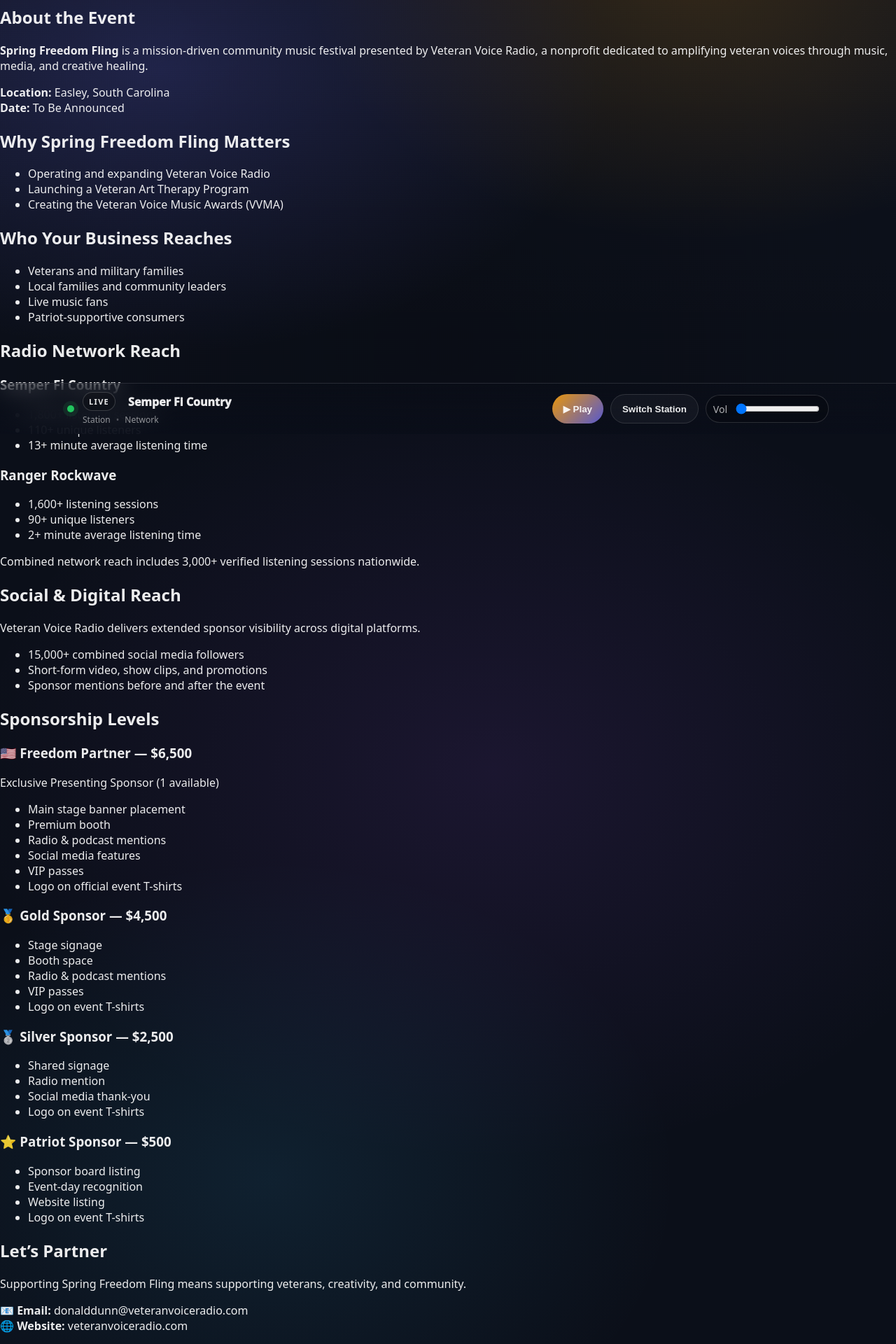
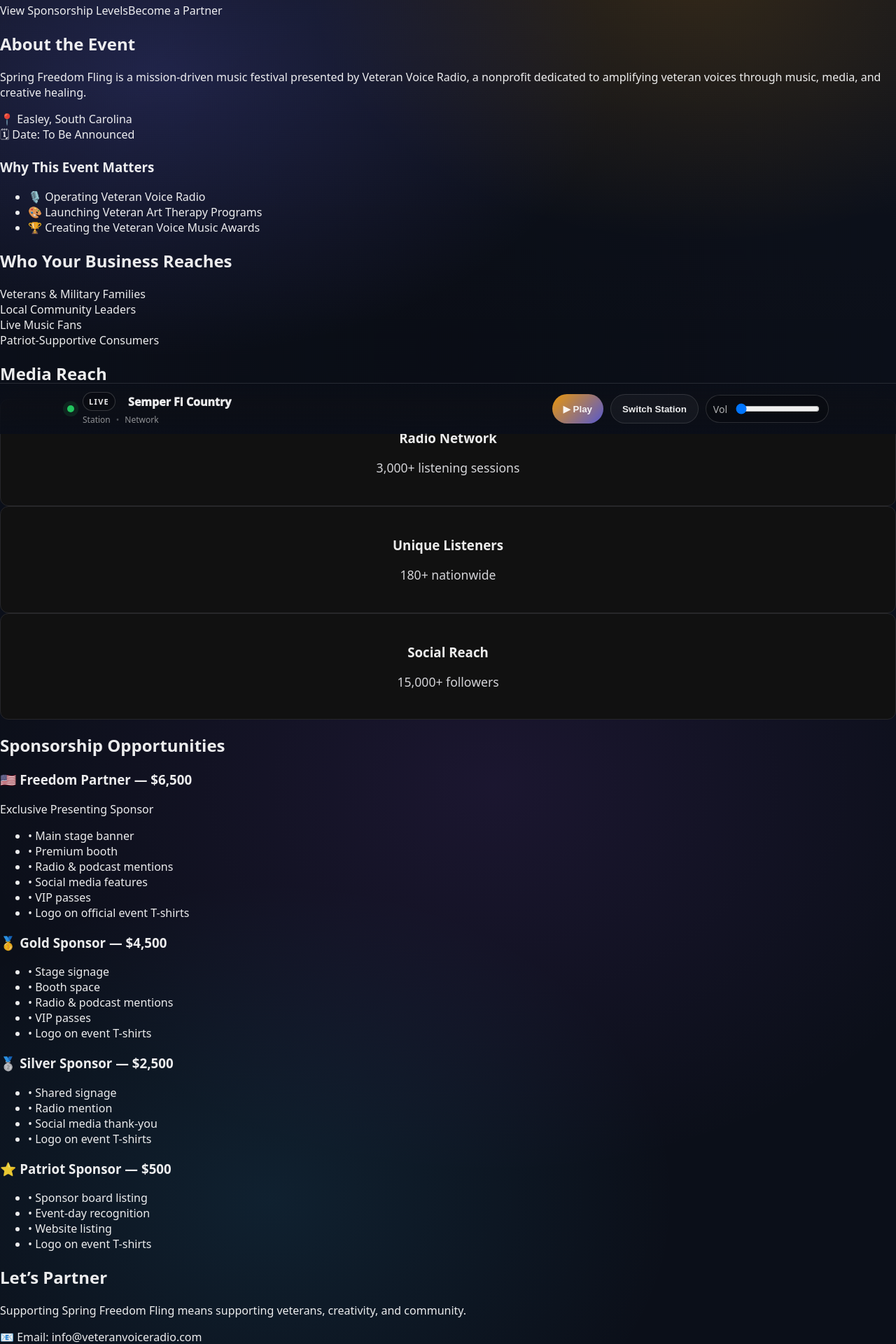
Before and after one commit to bigstock2001/veteranvoiceradio, a Next.js app: page /sponsorship in a window 1280 px wide. Shown: the part 180-2100 px from the top of the page at 70% size. Built offline with nearby package versions, Linux system fonts and the light colour scheme.

Commit message:
added polish to sponsorship page

```diff
--- a/app/sponsorship/page.jsx
+++ b/app/sponsorship/page.jsx
@@ -1,165 +1,218 @@
 export const metadata = {
   title: "Sponsorship | Spring Freedom Fling — Veteran Voice Radio",
   description:
-    "Partner with Veteran Voice Radio to support veterans through music, media, and community. Sponsorship opportunities for Spring Freedom Fling.",
+    "Partner with Veteran Voice Radio to support veterans through music, media, and community.",
 };
 
 export default function SponsorshipPage() {
   return (
-    <main className="max-w-6xl mx-auto px-6 py-16 space-y-16">
-      {/* Hero */}
-      <section className="text-center space-y-4">
-        <h1 className="text-4xl font-bold">
-          Spring Freedom Fling Sponsorship Opportunities
+    <main className="bg-gradient-to-b from-black via-zinc-900 to-black text-white">
+      {/* HERO */}
+      <section className="max-w-6xl mx-auto px-6 py-24 text-center space-y-6">
+        <h1 className="text-4xl md:text-5xl font-bold tracking-tight">
+          Spring Freedom Fling Sponsorship
         </h1>
-        <p className="text-lg text-gray-300">
+        <p className="text-lg text-zinc-300 max-w-3xl mx-auto">
           Support veterans. Support community. Support music with a mission.
         </p>
+        <div className="flex justify-center gap-4">
+          <a
+            href="#sponsorship-levels"
+            className="px-6 py-3 rounded-lg bg-red-600 hover:bg-red-700 transition font-semibold"
+          >
+            View Sponsorship Levels
+          </a>
+          <a
+            href="#contact"
+            className="px-6 py-3 rounded-lg border border-zinc-600 hover:border-white transition"
+          >
+            Become a Partner
+          </a>
+        </div>
       </section>
 
-      {/* About */}
-      <section className="space-y-4">
-        <h2 className="text-2xl font-semibold">About the Event</h2>
-        <p>
-          <strong>Spring Freedom Fling</strong> is a mission-driven community
-          music festival presented by Veteran Voice Radio, a nonprofit dedicated
-          to amplifying veteran voices through music, media, and creative
-          healing.
-        </p>
-        <p>
-          <strong>Location:</strong> Easley, South Carolina <br />
-          <strong>Date:</strong> To Be Announced
-        </p>
-      </section>
-
-      {/* Mission */}
-      <section className="space-y-4">
-        <h2 className="text-2xl font-semibold">
-          Why Spring Freedom Fling Matters
-        </h2>
-        <ul className="list-disc list-inside space-y-2">
-          <li>Operating and expanding Veteran Voice Radio</li>
-          <li>Launching a Veteran Art Therapy Program</li>
-          <li>Creating the Veteran Voice Music Awards (VVMA)</li>
-        </ul>
-      </section>
-
-      {/* Audience */}
-      <section className="space-y-4">
-        <h2 className="text-2xl font-semibold">Who Your Business Reaches</h2>
-        <ul className="list-disc list-inside space-y-2">
-          <li>Veterans and military families</li>
-          <li>Local families and community leaders</li>
-          <li>Live music fans</li>
-          <li>Patriot-supportive consumers</li>
-        </ul>
-      </section>
-
-      {/* Radio Reach */}
-      <section className="space-y-6">
-        <h2 className="text-2xl font-semibold">Radio Network Reach</h2>
-
-        <div className="grid md:grid-cols-2 gap-6">
-          <div className="p-6 border rounded-lg">
-            <h3 className="text-xl font-semibold">Semper Fi Country</h3>
-            <ul className="mt-2 space-y-1">
-              <li>1,800+ listening sessions</li>
-              <li>110+ unique listeners</li>
-              <li>13+ minute average listening time</li>
-            </ul>
+      {/* CONTENT WRAPPER */}
+      <section className="max-w-6xl mx-auto px-6 space-y-20 pb-24">
+        {/* ABOUT */}
+        <div className="grid md:grid-cols-2 gap-10 items-center">
+          <div>
+            <h2 className="text-3xl font-semibold mb-4">About the Event</h2>
+            <p className="text-zinc-300">
+              Spring Freedom Fling is a mission-driven music festival presented
+              by Veteran Voice Radio, a nonprofit dedicated to amplifying veteran
+              voices through music, media, and creative healing.
+            </p>
+            <p className="mt-4 text-zinc-400">
+              📍 Easley, South Carolina <br />
+              🗓 Date: To Be Announced
+            </p>
           </div>
 
-          <div className="p-6 border rounded-lg">
-            <h3 className="text-xl font-semibold">Ranger Rockwave</h3>
-            <ul className="mt-2 space-y-1">
-              <li>1,600+ listening sessions</li>
-              <li>90+ unique listeners</li>
-              <li>2+ minute average listening time</li>
+          <div className="bg-zinc-900 border border-zinc-800 rounded-xl p-6">
+            <h3 className="text-xl font-semibold mb-3">
+              Why This Event Matters
+            </h3>
+            <ul className="space-y-2 text-zinc-300">
+              <li>🎙️ Operating Veteran Voice Radio</li>
+              <li>🎨 Launching Veteran Art Therapy Programs</li>
+              <li>🏆 Creating the Veteran Voice Music Awards</li>
             </ul>
           </div>
         </div>
 
-        <p className="text-sm text-gray-400">
-          Combined network reach includes 3,000+ verified listening sessions
-          nationwide.
-        </p>
-      </section>
-
-      {/* Social Reach */}
-      <section className="space-y-4">
-        <h2 className="text-2xl font-semibold">Social & Digital Reach</h2>
-        <p>
-          Veteran Voice Radio delivers extended sponsor visibility across digital
-          platforms.
-        </p>
-        <ul className="list-disc list-inside space-y-2">
-          <li>15,000+ combined social media followers</li>
-          <li>Short-form video, show clips, and promotions</li>
-          <li>Sponsor mentions before and after the event</li>
-        </ul>
-      </section>
-
-      {/* Sponsorship Levels */}
-      <section className="space-y-8">
-        <h2 className="text-2xl font-semibold">Sponsorship Levels</h2>
-
-        <div className="p-6 border rounded-lg space-y-2">
-          <h3 className="text-xl font-bold">🇺🇸 Freedom Partner — $6,500</h3>
-          <p className="italic">Exclusive Presenting Sponsor (1 available)</p>
-          <ul className="list-disc list-inside">
-            <li>Main stage banner placement</li>
-            <li>Premium booth</li>
-            <li>Radio & podcast mentions</li>
-            <li>Social media features</li>
-            <li>VIP passes</li>
-            <li>Logo on official event T-shirts</li>
-          </ul>
+        {/* AUDIENCE */}
+        <div>
+          <h2 className="text-3xl font-semibold mb-6">
+            Who Your Business Reaches
+          </h2>
+          <div className="grid sm:grid-cols-2 md:grid-cols-4 gap-4">
+            {[
+              "Veterans & Military Families",
+              "Local Community Leaders",
+              "Live Music Fans",
+              "Patriot-Supportive Consumers",
+            ].map((item) => (
+              <div
+                key={item}
+                className="bg-zinc-900 border border-zinc-800 rounded-lg p-4 text-center"
+              >
+                {item}
+              </div>
+            ))}
+          </div>
         </div>
 
-        <div className="p-6 border rounded-lg space-y-2">
-          <h3 className="text-xl font-bold">🥇 Gold Sponsor — $4,500</h3>
-          <ul className="list-disc list-inside">
-            <li>Stage signage</li>
-            <li>Booth space</li>
-            <li>Radio & podcast mentions</li>
-            <li>VIP passes</li>
-            <li>Logo on event T-shirts</li>
-          </ul>
+        {/* STATS */}
+        <div>
+          <h2 className="text-3xl font-semibold mb-6">Media Reach</h2>
+          <div className="grid md:grid-cols-3 gap-6">
+            <div className="stat-card">
+              <h3>Radio Network</h3>
+              <p>3,000+ listening sessions</p>
+            </div>
+            <div className="stat-card">
+              <h3>Unique Listeners</h3>
+              <p>180+ nationwide</p>
+            </div>
+            <div className="stat-card">
+              <h3>Social Reach</h3>
+              <p>15,000+ followers</p>
+            </div>
+          </div>
         </div>
 
-        <div className="p-6 border rounded-lg space-y-2">
-          <h3 className="text-xl font-bold">🥈 Silver Sponsor — $2,500</h3>
-          <ul className="list-disc list-inside">
-            <li>Shared signage</li>
-            <li>Radio mention</li>
-            <li>Social media thank-you</li>
-            <li>Logo on event T-shirts</li>
-          </ul>
+        {/* SPONSORSHIP LEVELS */}
+        <div id="sponsorship-levels">
+          <h2 className="text-3xl font-semibold mb-8">
+            Sponsorship Opportunities
+          </h2>
+
+          <div className="grid md:grid-cols-2 gap-6">
+            {[
+              {
+                title: "🇺🇸 Freedom Partner",
+                price: "$6,500",
+                note: "Exclusive Presenting Sponsor",
+                perks: [
+                  "Main stage banner",
+                  "Premium booth",
+                  "Radio & podcast mentions",
+                  "Social media features",
+                  "VIP passes",
+                  "Logo on official event T-shirts",
+                ],
+                highlight: true,
+              },
+              {
+                title: "🥇 Gold Sponsor",
+                price: "$4,500",
+                perks: [
+                  "Stage signage",
+                  "Booth space",
+                  "Radio & podcast mentions",
+                  "VIP passes",
+                  "Logo on event T-shirts",
+                ],
+              },
+              {
+                title: "🥈 Silver Sponsor",
+                price: "$2,500",
+                perks: [
+                  "Shared signage",
+                  "Radio mention",
+                  "Social media thank-you",
+                  "Logo on event T-shirts",
+                ],
+              },
+              {
+                title: "⭐ Patriot Sponsor",
+                price: "$500",
+                perks: [
+                  "Sponsor board listing",
+                  "Event-day recognition",
+                  "Website listing",
+                  "Logo on event T-shirts",
+                ],
+              },
+            ].map((tier) => (
+              <div
+                key={tier.title}
+                className={`rounded-xl p-6 border ${
+                  tier.highlight
+                    ? "border-red-600 bg-zinc-900"
+                    : "border-zinc-800 bg-zinc-900"
+                }`}
+              >
+                <h3 className="text-2xl font-bold">
+                  {tier.title} — {tier.price}
+                </h3>
+                {tier.note && (
+                  <p className="text-red-400 text-sm mt-1">{tier.note}</p>
+                )}
+                <ul className="mt-4 space-y-2 text-zinc-300">
+                  {tier.perks.map((perk) => (
+                    <li key={perk}>• {perk}</li>
+                  ))}
+                </ul>
+              </div>
+            ))}
+          </div>
         </div>
 
-        <div className="p-6 border rounded-lg space-y-2">
-          <h3 className="text-xl font-bold">⭐ Patriot Sponsor — $500</h3>
-          <ul className="list-disc list-inside">
-            <li>Sponsor board listing</li>
-            <li>Event-day recognition</li>
-            <li>Website listing</li>
-            <li>Logo on event T-shirts</li>
-          </ul>
+        {/* CTA */}
+        <div
+          id="contact"
+          className="text-center bg-zinc-900 border border-zinc-800 rounded-xl p-10"
+        >
+          <h2 className="text-3xl font-semibold mb-4">Let’s Partner</h2>
+          <p className="text-zinc-300 max-w-2xl mx-auto">
+            Supporting Spring Freedom Fling means supporting veterans,
+            creativity, and community.
+          </p>
+          <p className="mt-4 text-zinc-400">
+            📧 Email: info@veteranvoiceradio.com <br />
+            🌐 veteranvoiceradio.com
+          </p>
         </div>
       </section>
 
-      {/* CTA */}
-      <section className="text-center space-y-4">
-        <h2 className="text-2xl font-semibold">Let’s Partner</h2>
-        <p>
-          Supporting Spring Freedom Fling means supporting veterans, creativity,
-          and community.
-        </p>
-        <p>
-          📧 <strong>Email:</strong> donalddunn@veteranvoiceradio.com <br />
-          🌐 <strong>Website:</strong> veteranvoiceradio.com
-        </p>
-      </section>
+      <style jsx>{`
+        .stat-card {
+          background: #111;
+          border: 1px solid #27272a;
+          border-radius: 0.75rem;
+          padding: 1.5rem;
+          text-align: center;
+        }
+        .stat-card h3 {
+          font-weight: 600;
+          margin-bottom: 0.5rem;
+        }
+        .stat-card p {
+          color: #d4d4d8;
+          font-size: 1.1rem;
+        }
+      `}</style>
     </main>
   );
 }
```
